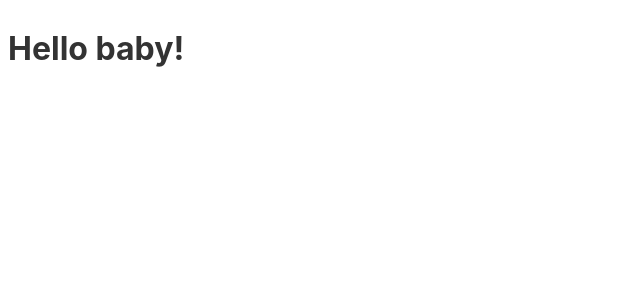
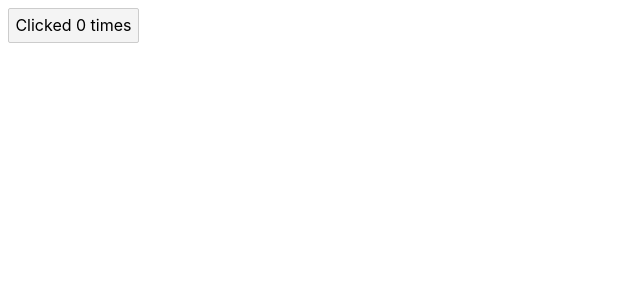
Before and after one commit to baby7305/svelte-tutorials, a Svelte app: page / in a window 1280 px wide. Shown: the top 300 px of the page, without its empty margins (0-640 px from the left). Built offline with nearby package versions, Linux system fonts and the light colour scheme.

Commit message:
交互简单样式

```diff
--- a/src/App.svelte
+++ b/src/App.svelte
@@ -1 +1,11 @@
-<h1>Hello baby!</h1>
+<script>
+	let count = 0;
+
+	function handleClick() {
+		// event handler code goes here
+	}
+</script>
+
+<button>
+	Clicked {count} {count === 1 ? 'time' : 'times'}
+</button>
```
